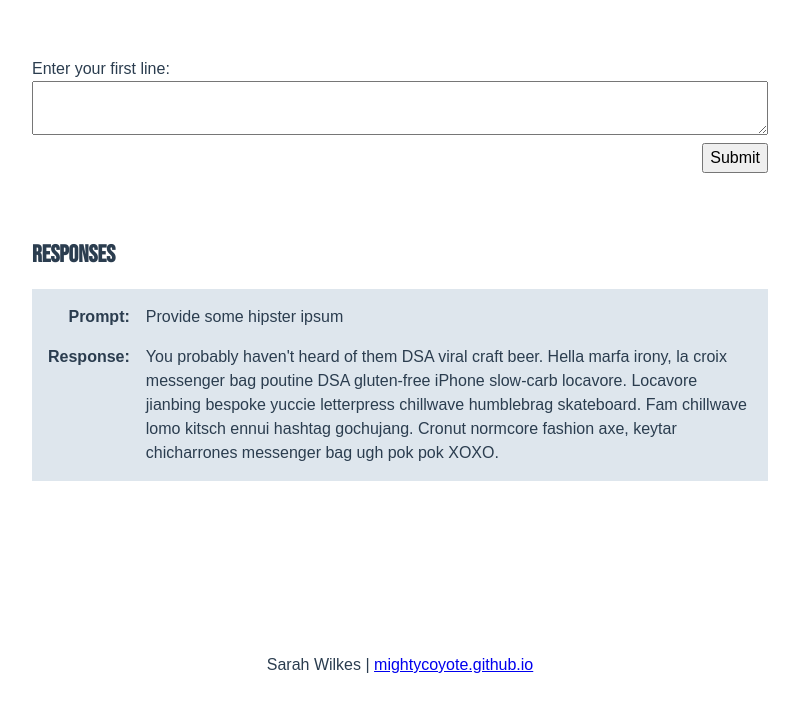
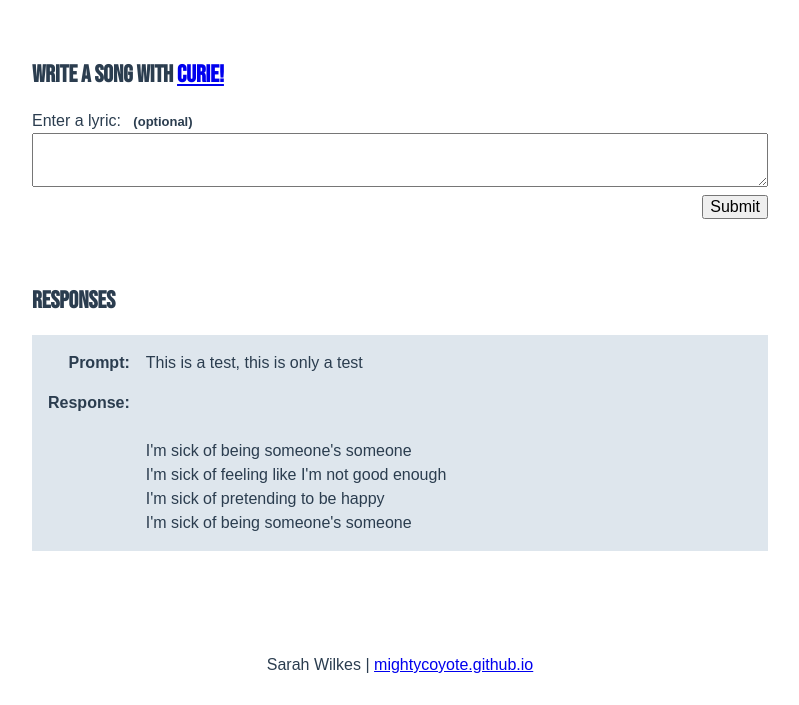
Before and after one commit to mightycoyote/shopify-2022, a website built with Vite: page index.html in a window 1280 px wide. Shown: the part 95-800 px from the top of the page, without its empty margins (240-1039 px from the left). Built offline with nearby package versions, Linux system fonts and the light colour scheme; a web font is replaced by a local one.

Commit message:
disable button while waiting, improve HTML page

```diff
--- a/index.html
+++ b/index.html
@@ -15,15 +15,17 @@
 
 <body>
   <header>
-    <h1>Fun with AI: Write a song with <a href="https://beta.openai.com/docs/engines/gpt-3">Curie!</a></h1>
+    <h1>Fun with AI</h1>
   </header>
 
-
-  <form id="prompt_for_api">
-    <label for="prompt_input"> Enter your first line:</label>
-    <textarea id="prompt_input" name="prompt_input"></textarea>
-    <button id="prompt_submit" name="prompt_submit">Submit</button>
-  </form>
+  <div>
+    <h2>Write a song with <a href="https://beta.openai.com/docs/engines/gpt-3">Curie!</a></h2>
+    <form id="prompt_for_api">
+      <label for="prompt_input">Enter a lyric: <span class="optional">(optional)</span></label>
+      <textarea id="prompt_input" name="prompt_input"></textarea>
+      <input type="submit" id="prompt_submit" name="prompt_submit" value="Submit">
+    </form>
+  </div>
 
   <div class="responses">
     <h2>Responses</h2>
@@ -32,14 +34,15 @@
       <div class="prompt_and_response">
 
         <p class="prompt_label">Prompt:</p>
-        <p>Provide some hipster ipsum</p>
+        <p>This is a test, this is only a test</p>
 
         <p class="response_label">Response:</p>
-        <p>You probably haven't heard of them DSA viral craft beer. Hella marfa irony, la
-          croix messenger bag poutine DSA gluten-free iPhone slow-carb locavore. Locavore jianbing bespoke yuccie
-          letterpress chillwave humblebrag
-          skateboard. Fam chillwave lomo kitsch ennui hashtag gochujang. Cronut normcore fashion axe, keytar
-          chicharrones messenger bag ugh pok pok XOXO.</p>
+        <p class="newline">
+
+          I'm sick of being someone's someone
+          I'm sick of feeling like I'm not good enough
+          I'm sick of pretending to be happy
+          I'm sick of being someone's someone</p>
 
       </div>
 
--- a/main.js
+++ b/main.js
@@ -25,6 +25,7 @@ const sampleReply = {
 }
 
 async function fetchReply(userQuery) {
+  submitButton.disabled = true;
   const data = {
     "prompt": `Provide the next line of a song lyric. ${userQuery}`,
     "max_tokens": 42,
@@ -41,6 +42,7 @@ async function fetchReply(userQuery) {
     body: JSON.stringify(data),
   });
   const aiResponse = await reply.json();
+  submitButton.disabled = false;
   aiResponse.choices.userQuery = userQuery;
   console.log(aiResponse);
   displayResponses(aiResponse.choices);
@@ -64,7 +66,7 @@ function handleSubmit(e) {
   e.target.form.reset();
 }
 
-submitButton.addEventListener('click', handleSubmit);
+submitButton.addEventListener('submit', handleSubmit);
 
 
 console.log(aiResponses);
--- a/style.css
+++ b/style.css
@@ -71,12 +71,22 @@ h1, h2 {
   font-family: 'Bebas Neue', cursive;
 }
 
+h2 {
+  margin-bottom: 1rem;
+}
+
 #prompt_for_api {
   display: flex;
   flex-direction: column;
 }
 
-#prompt_for_api button {
+.optional {
+  font-size: small;
+  font-weight: bold;
+  margin-left: .5rem;
+}
+
+#prompt_submit {
   width: min-content;
   align-self: flex-end;
   margin-top: .5rem;
@@ -91,7 +101,6 @@ h1, h2 {
   display: grid;
   grid-template-columns: min-content auto;
   gap: 1rem;
-  margin: 1rem 0;
   background-color: hsl(210, 29%, 90%);
   padding: 1rem;
 }
```
